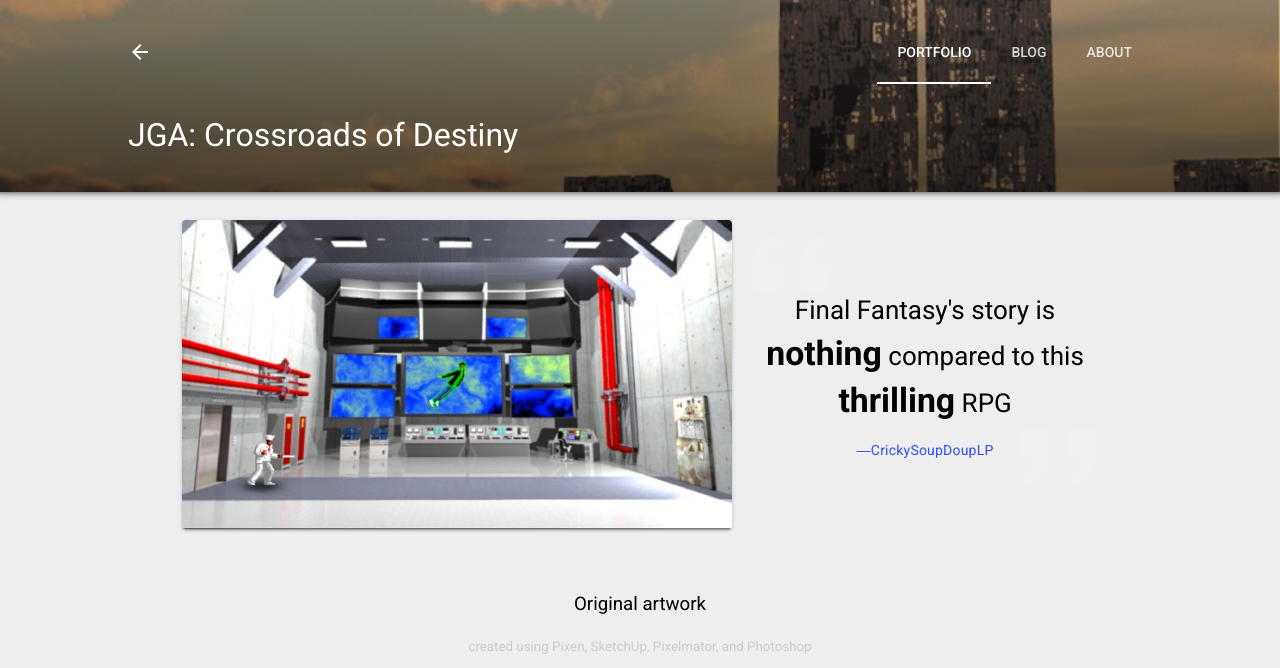
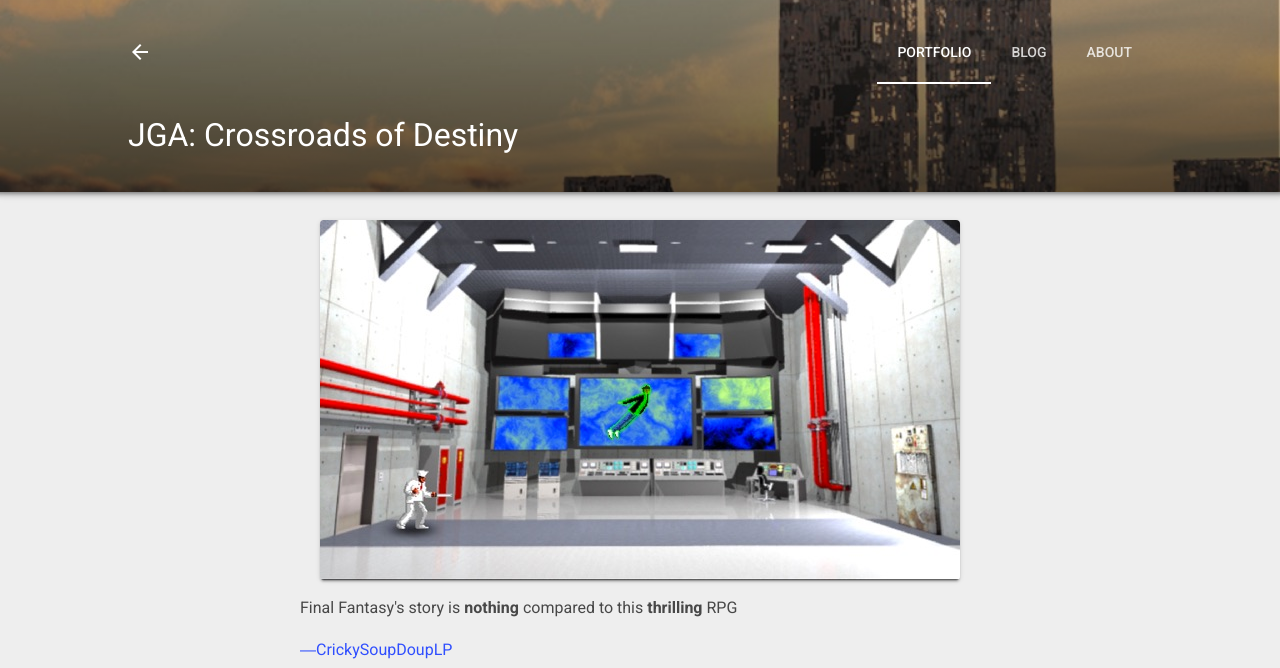
Before and after one commit to tilden/tilden.github.io, a Jekyll site: the page built from projects/jga/index.html, in a window 1280 px wide and 1400 px high. Shown: the top 668 px of the window. Built offline with Jekyll 4.4.1, drawn with Linux system fonts in a browser that asks for light colours; nearby versions of some CDN libraries; grey boxes are pictures that could not be loaded.

Commit message:
Post style improvements

```diff
--- a/_layouts/page.html
+++ b/_layouts/page.html
@@ -2,6 +2,6 @@
 layout: default
 ---
 
-<article class="post-content central-col">
+<article class="post-content">
 {{ content }}
 </article>
--- a/_layouts/post.html
+++ b/_layouts/post.html
@@ -2,6 +2,6 @@
 layout: default
 ---
 
-<article class="post-content central-col card">
+<article class="post-content central-col">
   {{ content }}
 </article>
--- a/css/style.scss
+++ b/css/style.scss
@@ -150,7 +150,6 @@
   height: 64px;
   overflow: hidden;
   white-space: nowrap;
-  // text-overflow: ellipsis;
 
   i {
     line-height: 64px;
@@ -356,233 +355,13 @@
   }
 }
 
-/* main page extras */
-
-.main_page_footer {
-  max-width: 575px;
-  margin: 0 auto 40px;
-}
-
-.main_page_footer > h3 {
-  margin-bottom: 1ex;
-}
-
-.main_page_footer > small {
-  color: #666;
-}
-
-/* project pages */
-
-.section {
-  text-align: center;
-  line-height: 140%;
-  margin: 0 auto 4em auto;
-}
-
-.section h4 {
-  margin-bottom: 0;
-}
-
-.project_desc > .project_subtitle {
-  margin: 4ex auto 6ex;
-  color: #666;
-  max-width: 800px;
-  padding: 10px;
-}
-
-.dark .project_subtitle {
-  color: #ccc;
-}
-
-.project_desc small {
-  max-width: 600px;
-  display: block;
-  line-height: 120%;
-  margin: 0.2em auto;
-  color: #666;
-}
-
-.dark small {
-  color: #ccc;
-}
-
-blockquote {
-  text-align: center;
-  font-size: 26px;
-  line-height: 170%;
-  margin: 2em auto 2em;
-  position: relative;
-}
-
-blockquote:before, blockquote:after {
-  content: "";
-  position: absolute;
-  display: block;
-  width: 80px;
-  height: 80px;
-  opacity: 0.1;
-}
-
-blockquote:before {
-  background-image: url('images/quote_L.svg');
-  left: 0;
-  top: -63px;
-}
-
-blockquote:after {
-  background-image: url('images/quote_R.svg');
-  right: 0;
-  bottom: -37px;
-}
-
-blockquote, blockquote a {
-  text-decoration: none;
-}
-
-blockquote b {
-  font-size: 130%;
-}
-
-blockquote .attribution {
-  font-size: 14px;
-  line-height: normal;
-}
-
-.cols {
-  display: table;
-}
-
-.cols > div {
-  display: table-cell;
-  vertical-align: middle;
-}
-
-.cols.row_of_pics > div {
-  vertical-align: top;
-}
-
-.row_of_pics small {
-  text-align: left;
-  font-size: 16px;
-}
-
-.row_of_pics .screenshot {
-  margin: 0 10px;
-}
-
-.left_pic .pic_desc {
-  max-width: 400px;
-  line-height: 140%;
-  text-align: left;
-  padding-left: 20px;
-  font-size: 18px
-}
-
-.project_desc .screenshot {
-  border-radius: 4px;
-  border: 4px solid black;
-}
-
-
-
-@media (max-width: 980px) {
-  .project_desc img {
-    max-width: 100%;
-    height: auto;
-  }
-
-  .cols {
-    display: block;
-  }
-
-  .project_desc img.screenshot {
-    border: 0;
-    border-radius: 0;
-  }
-
-  .cols > div {
-    display: block;
-  }
-
-  .cols.left_pic .pic_desc {
-    text-align: center;
-    padding: 10px;
-    margin: 0 auto;
-  }
-
-  .row_of_pics .screenshot {
-    margin: 25px 0 0 0;
-  }
-}
-
-@media (max-width: 400px) {
-  .project_title {
-    font-size: 30px;
-  }
-}
-
-/* special styles unique to JGA */
-/* TODO: put these somewhere better */
-
-.character_box {
-  background: #666;
-  width: 300px;
-  height: 91px;
-  margin: 30px auto 0;
-  border-radius: 3px;
-  border: 3px solid black;
-  position: relative;
-}
-
-.character_box:after {
-  content: '';
-  background-image: url('../projects/jga/chars/lm_bball.png');
-  display: block;
-  width: 11px;
-  height: 11px;
-  position: absolute;
-  top: 14px;
-  left: 43px;
-  -webkit-animation: rotation 2s infinite linear;
-  animation: rotation 2s infinite linear;
-}
-
-@-webkit-keyframes rotation {
-    from {-webkit-transform: rotate(359deg);}
-    to   {-webkit-transform: rotate(0deg);}
-}
-
-@keyframes rotation {
-    from {transform: rotate(359deg);}
-    to   {transform: rotate(0deg);}
-}
-
 /* blog page */
 
-.post > h2 {
-  color: white;
-  font-weight: 300;
-  padding: 0 60px;
-  margin: 0;
-  position: absolute;
-  width: 100%;
-  top: -10px;
-  -webkit-transform: translate(0, -100%);
-  -moz-transform:    translate(0, -100%);
-  -ms-transform:     translate(0, -100%);
-  -o-transform:      translate(0, -100%);
-  transform:         translate(0, -100%);
-}
+.post-content {
+  color: rgba(0,0,0,$material-light-secondary-opacity);
+  width: 760px;
+  margin: 0 auto;
 
-.meta {
-  color: #666;
-  font-size: 80%;
-  margin-bottom: 0;
-}
-
-.post-content {
-  padding: 30px 54px;
-  margin: -30px auto 30px;
   text-align: left;
 
   img {
@@ -590,19 +369,18 @@
     margin-left: auto;
     margin-right: auto;
     border-radius: 4px;
-    max-width: 100%;
+    max-width: 90%;
     height: auto;
      @include shadow-elevation-2dp;
   }
 
   p, ul {
     font-weight: 400;
-    line-height: 160%;
-    letter-spacing: 0.015em;
+    line-height: 1.8;
   }
 
   p {
-    margin-bottom: 1em;
+    margin-bottom: 1.5em;
   }
 
   p:last-of-type {
```
Also changed, not shown: _posts/2015-10-28-theme_contest.md (+2 -3 lines), projects/onourown.md (added, +9 -0 lines).
